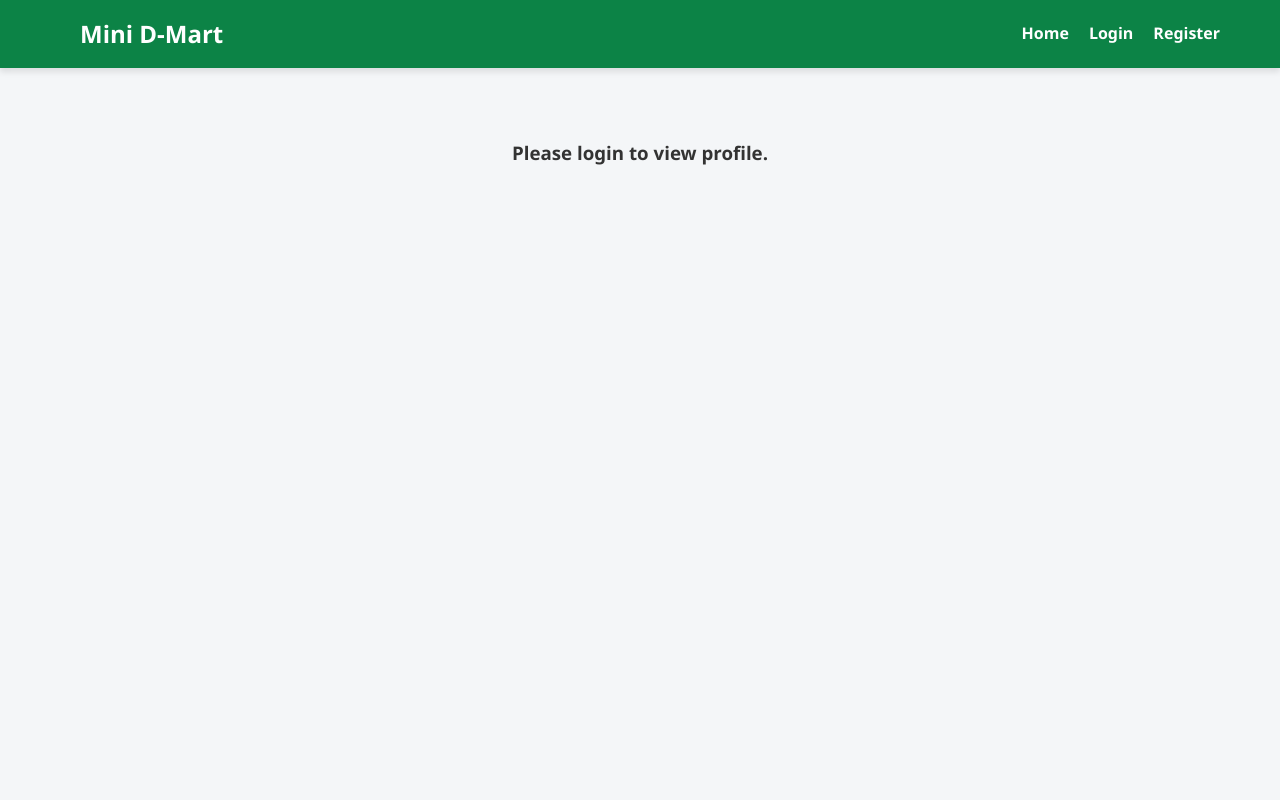
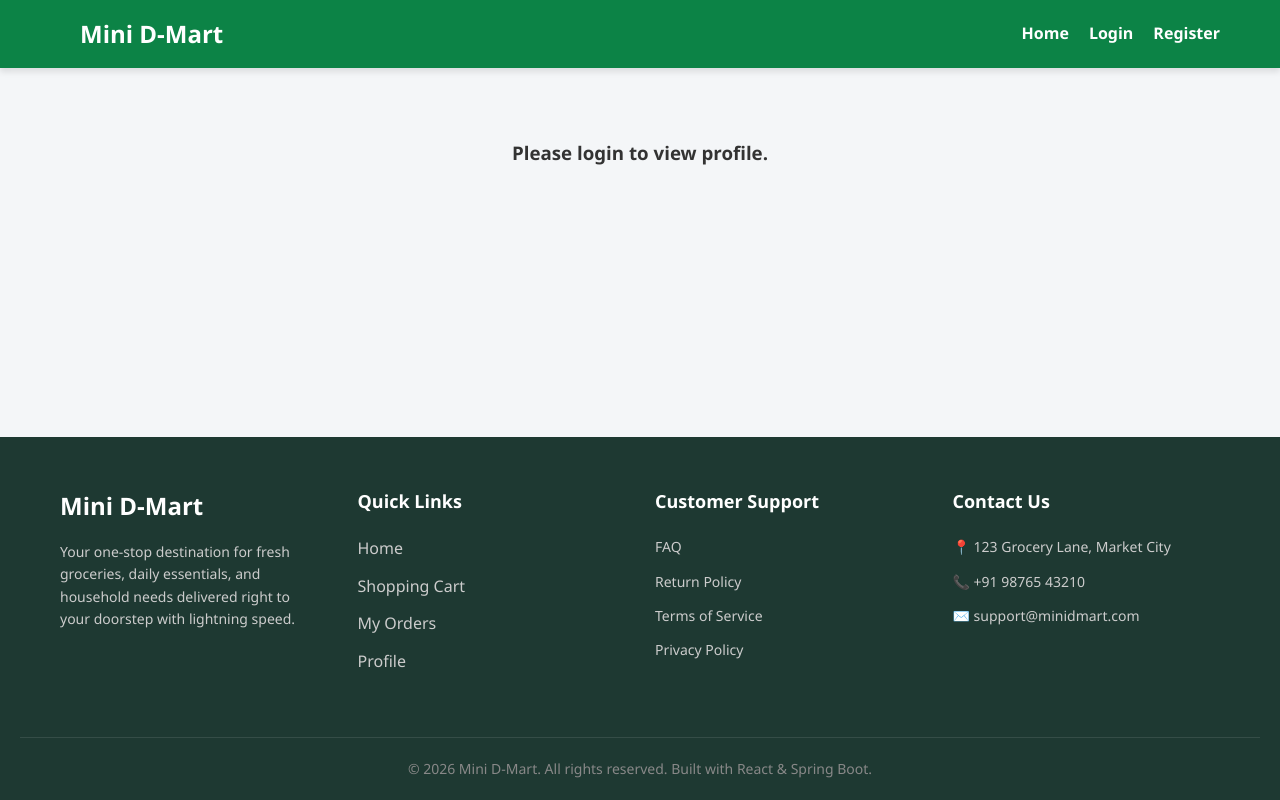
Before and after one commit to poojan456/mini-dmart, a React app in the folder frontend/: page /profile in a window 1280 px wide. Built offline with nearby package versions, Linux system fonts and the light colour scheme; the HTML template or start-up script is replaced by a standard one.

Commit message:
Add global Footer component and layout wrapping

```diff
--- a/frontend/src/App.jsx
+++ b/frontend/src/App.jsx
@@ -1,5 +1,6 @@
 import { BrowserRouter as Router, Routes, Route } from 'react-router-dom';
 import Navbar from './components/Navbar';
+import Footer from './components/Footer';
 import Login from './pages/Login';
 import Register from './pages/Register';
 import Home from './pages/Home';
@@ -10,8 +11,9 @@ import Profile from './pages/Profile';
 function App() {
   return (
     <Router>
+      <div style={{ display: 'flex', flexDirection: 'column', minHeight: '100vh' }}>
         <Navbar />
-      <div style={{ padding: '20px 0' }}>
+        <div style={{ flex: 1, padding: '20px 0' }}>
           <Routes>
             <Route path="/" element={<Home />} />
             <Route path="/login" element={<Login />} />
@@ -21,6 +23,8 @@ function App() {
             <Route path="/profile" element={<Profile />} />
           </Routes>
         </div>
+        <Footer />
+      </div>
     </Router>
   );
 }
--- /dev/null
+++ b/frontend/src/components/Footer.jsx
@@ -0,0 +1,59 @@
+import React from 'react';
+import { Link } from 'react-router-dom';
+
+const Footer = () => {
+  return (
+    <footer style={{ backgroundColor: '#1e3932', color: '#fff', padding: '50px 20px 20px', marginTop: 'auto' }}>
+      <div className="container" style={{ display: 'grid', gridTemplateColumns: 'repeat(auto-fit, minmax(200px, 1fr))', gap: '30px' }}>
+        <div>
+          <h3 style={{ color: '#fff', marginBottom: '15px', fontSize: '24px' }}>Mini D-Mart</h3>
+          <p style={{ fontSize: '14px', lineHeight: '1.6', color: '#ccc', paddingRight: '20px' }}>
+            Your one-stop destination for fresh groceries, daily essentials, and household needs delivered right to your doorstep with lightning speed.
+          </p>
+        </div>
+
+        <div>
+          <h4 style={{ color: '#fff', marginBottom: '20px', fontSize: '18px' }}>Quick Links</h4>
+          <ul style={{ listStyle: 'none', padding: 0, margin: 0 }}>
+            <li style={{ marginBottom: '12px' }}><Link to="/" style={{ color: '#ccc', textDecoration: 'none', transition: 'color 0.2s' }}>Home</Link></li>
+            <li style={{ marginBottom: '12px' }}><Link to="/cart" style={{ color: '#ccc', textDecoration: 'none', transition: 'color 0.2s' }}>Shopping Cart</Link></li>
+            <li style={{ marginBottom: '12px' }}><Link to="/orders" style={{ color: '#ccc', textDecoration: 'none', transition: 'color 0.2s' }}>My Orders</Link></li>
+            <li style={{ marginBottom: '12px' }}><Link to="/profile" style={{ color: '#ccc', textDecoration: 'none', transition: 'color 0.2s' }}>Profile</Link></li>
+          </ul>
+        </div>
+
+        <div>
+          <h4 style={{ color: '#fff', marginBottom: '20px', fontSize: '18px' }}>Customer Support</h4>
+          <ul style={{ listStyle: 'none', padding: 0, margin: 0, color: '#ccc', fontSize: '14px', lineHeight: '1.6' }}>
+            <li style={{ marginBottom: '12px' }}>FAQ</li>
+            <li style={{ marginBottom: '12px' }}>Return Policy</li>
+            <li style={{ marginBottom: '12px' }}>Terms of Service</li>
+            <li style={{ marginBottom: '12px' }}>Privacy Policy</li>
+          </ul>
+        </div>
+
+        <div>
+          <h4 style={{ color: '#fff', marginBottom: '20px', fontSize: '18px' }}>Contact Us</h4>
+          <ul style={{ listStyle: 'none', padding: 0, margin: 0, color: '#ccc', fontSize: '14px', lineHeight: '1.6' }}>
+            <li style={{ marginBottom: '12px', display: 'flex', alignItems: 'center', gap: '8px' }}>📍 123 Grocery Lane, Market City</li>
+            <li style={{ marginBottom: '12px', display: 'flex', alignItems: 'center', gap: '8px' }}>📞 +91 98765 43210</li>
+            <li style={{ marginBottom: '12px', display: 'flex', alignItems: 'center', gap: '8px' }}>✉️ support@minidmart.com</li>
+          </ul>
+        </div>
+      </div>
+
+      <div style={{
+        textAlign: 'center',
+        marginTop: '50px',
+        paddingTop: '20px',
+        borderTop: '1px solid rgba(255,255,255,0.1)',
+        color: '#888',
+        fontSize: '14px'
+      }}>
+        © {new Date().getFullYear()} Mini D-Mart. All rights reserved. Built with React & Spring Boot.
+      </div>
+    </footer>
+  );
+};
+
+export default Footer;
```
Lines whose indentation alone changed are shown as unchanged.
